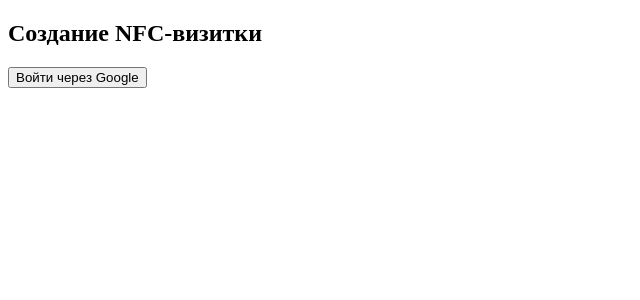
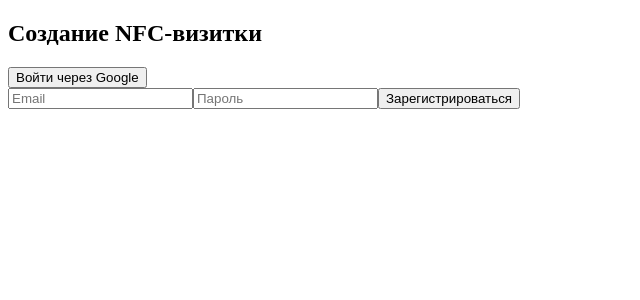
Before and after one commit to StanislavBorisov897/nfc-business-card, a Next.js app: page / in a window 1280 px wide. Shown: the top 300 px of the page, without its empty margins (0-640 px from the left). Built offline with nearby package versions, Linux system fonts and the light colour scheme; no server answers.

Commit message:
Added registration form with email and password fields to the main page

```diff
--- a/pages/index.tsx
+++ b/pages/index.tsx
@@ -10,6 +10,7 @@ import Image from "next/image";
 interface FormData {
   name: string;
   email: string;
+  password: string;
   phone: string;
   link: string;
   avatar: string | null;
@@ -24,6 +25,7 @@ export default function NFCBusinessCard() {
   const [formData, setFormData] = useState<FormData>({
     name: "",
     email: "",
+    password: "",
     phone: "",
     link: "",
     avatar: null,
@@ -59,7 +61,7 @@ export default function NFCBusinessCard() {
   }, []);
 
   const validateForm = useCallback(() => {
-    if (!formData.name || !formData.email || !formData.phone || !formData.link) {
+    if (!formData.name || !formData.email || !formData.password || !formData.phone || !formData.link) {
       setError("Все поля должны быть заполнены");
       return false;
     }
@@ -94,7 +96,14 @@ export default function NFCBusinessCard() {
                 <Button onClick={() => signOut()} className="w-full">Выйти</Button>
               </>
             ) : (
-              <Button onClick={() => signIn("google")} className="w-full">Войти через Google</Button>
+              <>
+                <Button onClick={() => signIn("google")} className="w-full">Войти через Google</Button>
+                <form>
+                  <Input placeholder="Email" name="email" value={formData.email} onChange={handleChange} required />
+                  <Input placeholder="Пароль" name="password" type="password" value={formData.password} onChange={handleChange} required />
+                  <Button type="submit" className="w-full">Зарегистрироваться</Button>
+                </form>
+              </>
             )}
             {status === "authenticated" && (
               <>
@@ -114,7 +123,6 @@ export default function NFCBusinessCard() {
                   />
                 </div>
                 <Input placeholder="Имя" name="name" value={formData.name} onChange={handleChange} />
-                <Input placeholder="Email" name="email" value={formData.email} onChange={handleChange} disabled />
                 <Input placeholder="Телефон" name="phone" value={formData.phone} onChange={handleChange} />
                 <Input placeholder="Сайт или соцсеть" name="link" value={formData.link} onChange={handleChange} />
                 {error && <p className="text-red-500 text-center">{error}</p>}
```
